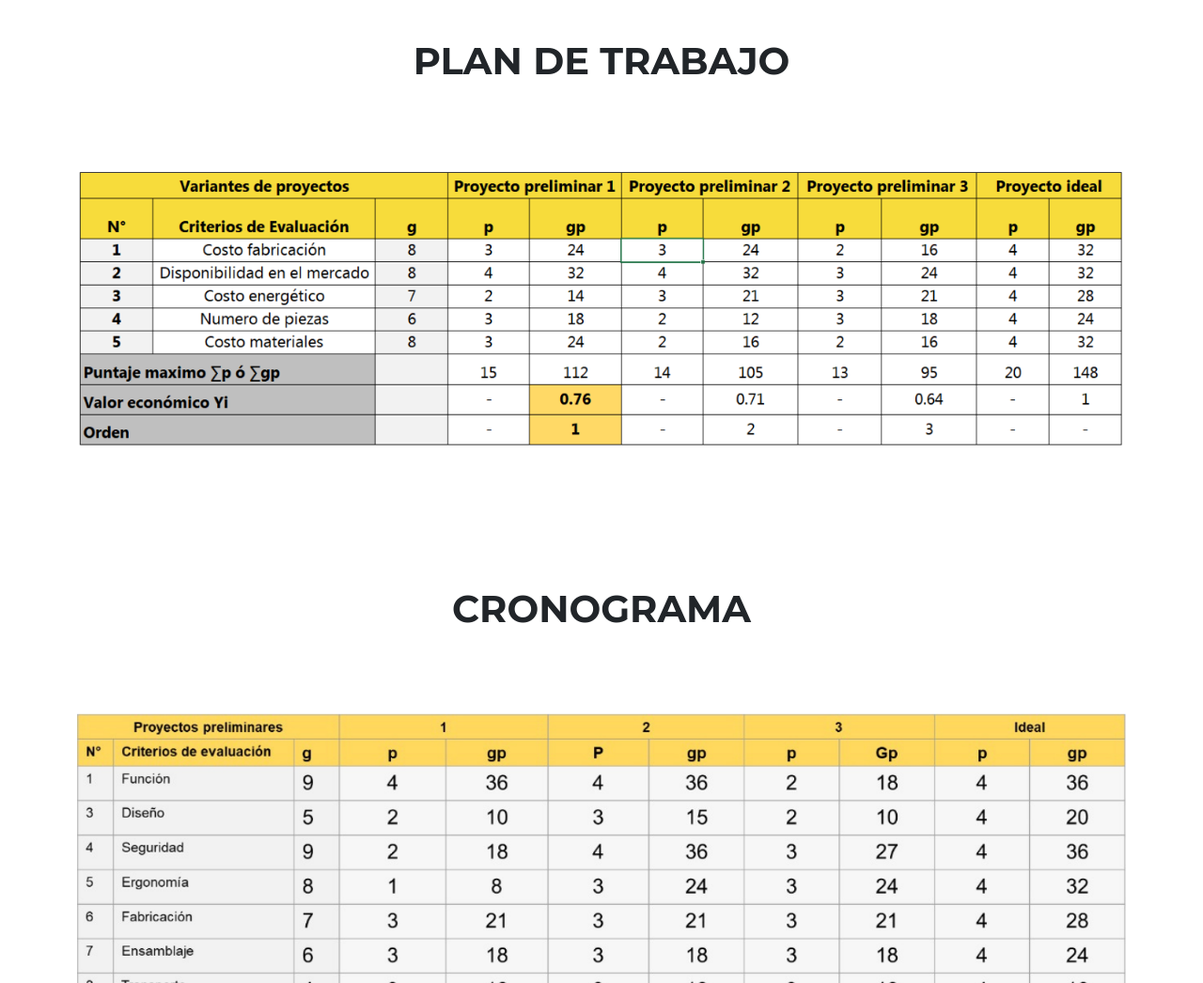
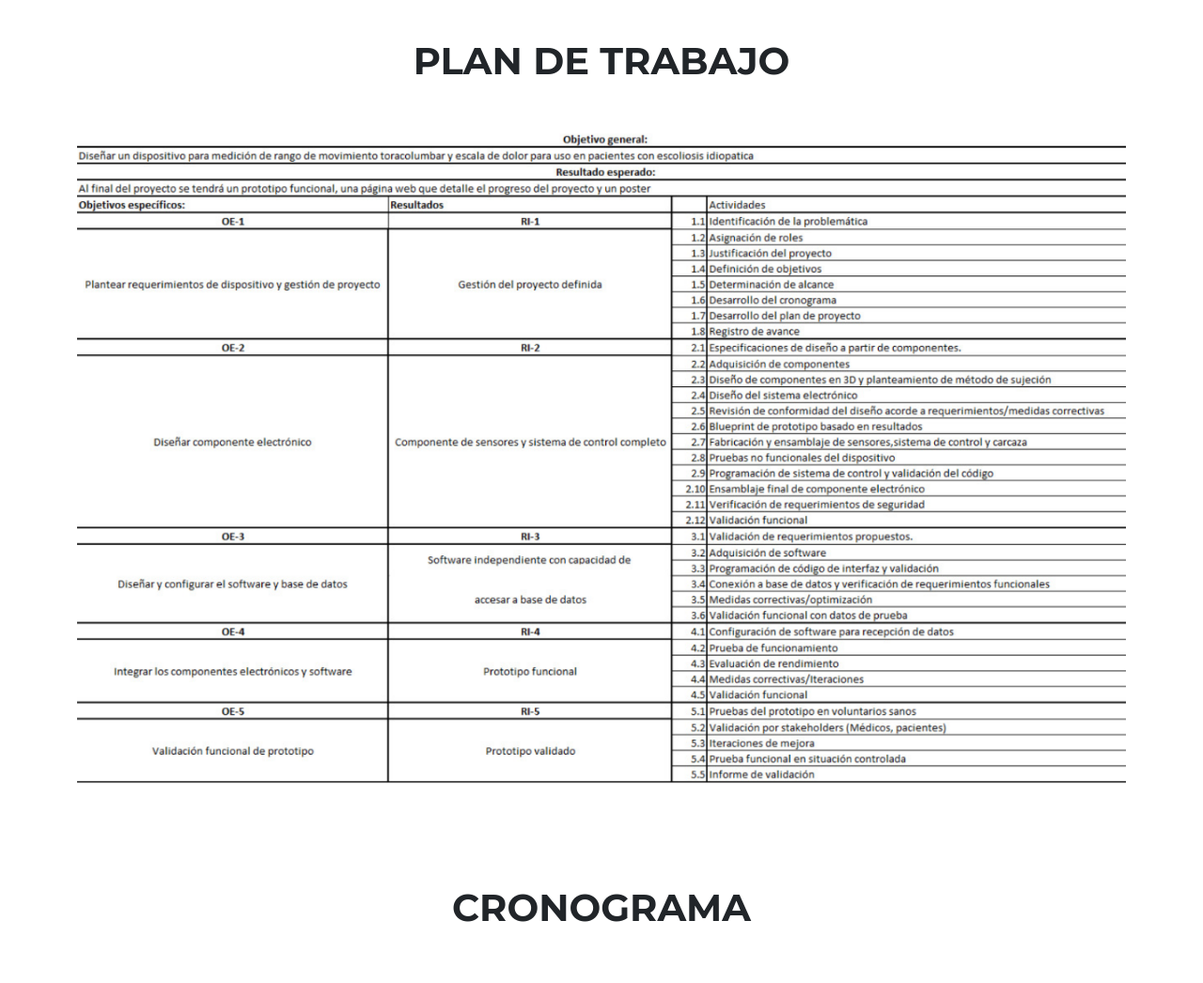
Before and after one commit to grupo2-funbio/Entregable_7, a plain HTML site: page index.html in a window 1280 px wide. Shown: the part 800-1846 px from the top of the page at 94% size. Drawn offline with nearby package versions, Linux system fonts and the light colour scheme.

Commit message:
Update index.html

```diff
--- a/index.html
+++ b/index.html
@@ -49,7 +49,7 @@
                 <div class="text-center">
                     <h2 class="section-heading text-uppercase">Plan de trabajo</h2>
                 </br>
-                    <img class="img-fluid d-block mx-auto" src="assets/img/about/Tabeco.png" alt="..." />
+                    <img class="img-fluid d-block mx-auto" src="assets/img/about/plan.png" alt="..." />
                 </div>
 
 
```
